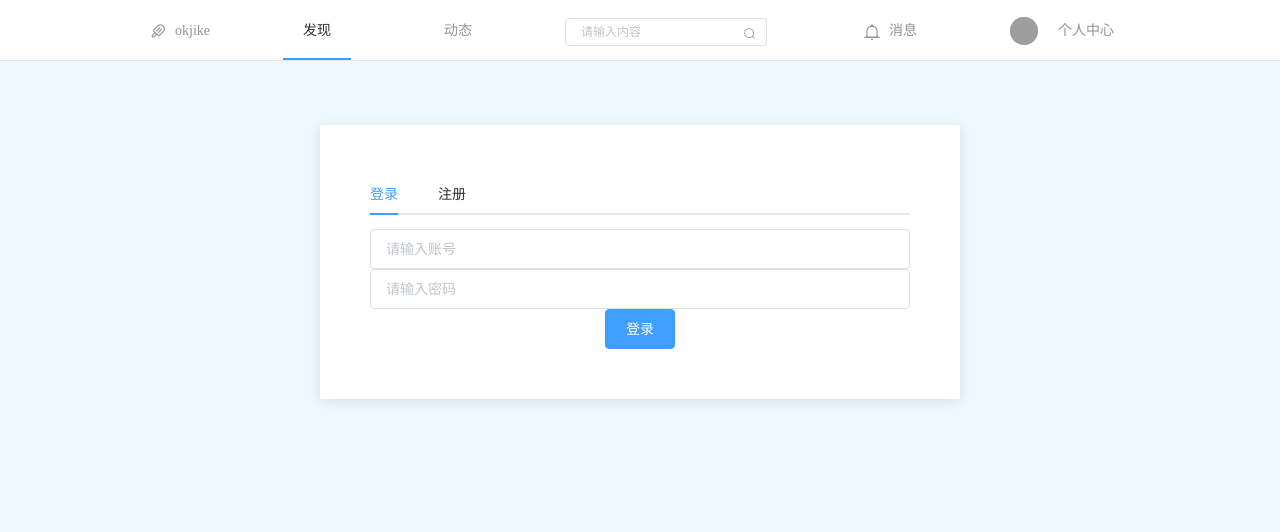
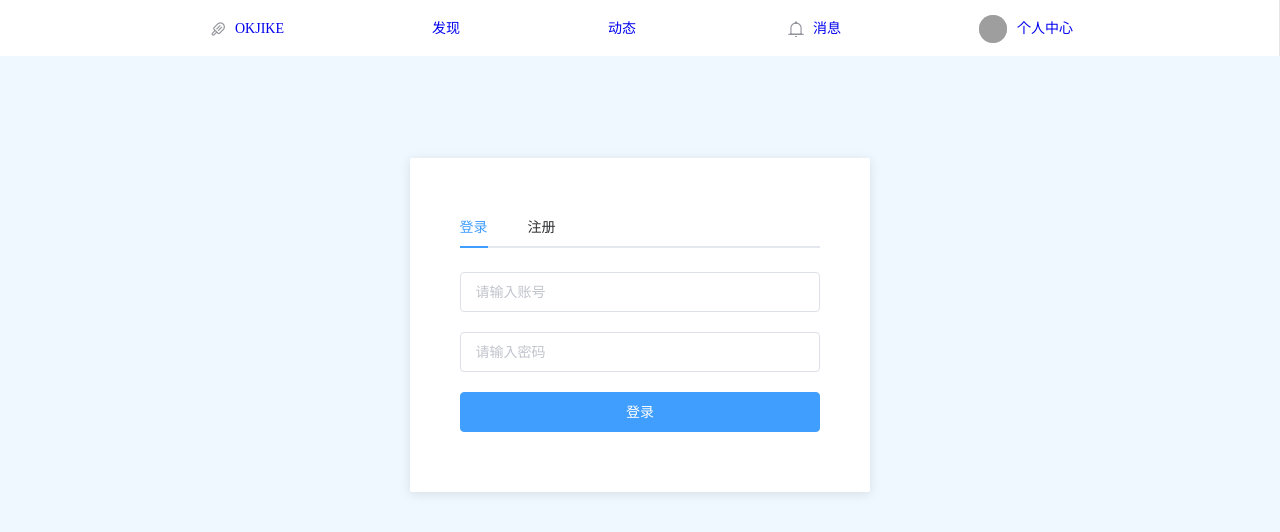
Before and after one commit to celeste199909/okjike, a Vue app: page /login in a window 1280 px wide. Shown: the top 532 px of the page. Built offline with nearby package versions, Linux system fonts and the light colour scheme; grey boxes are pictures that could not be loaded.

Commit message:
add backend

```diff
--- a/package.json
+++ b/package.json
@@ -8,6 +8,7 @@
     "lint": "vue-cli-service lint"
   },
   "dependencies": {
+    "axios": "^0.20.0",
     "core-js": "^3.6.5",
     "element-ui": "^2.13.2",
     "vue": "^2.6.11",
--- a/src/components/Carousel.vue
+++ b/src/components/Carousel.vue
@@ -1,7 +1,8 @@
 <template>
     <el-carousel :interval="4000" type="card" height="200px">
       <el-carousel-item v-for="item in 6" :key="item">
-        <h3 class="medium">{{ item }}</h3>
+        <!-- <h3 class="medium">{{ item }}</h3> -->
+        <img src="https://dss3.bdstatic.com/70cFv8Sh_Q1YnxGkpoWK1HF6hhy/it/u=2534506313,1688529724&fm=26&gp=0.jpg" alt="">
       </el-carousel-item>
     </el-carousel>
 </template>
@@ -11,6 +12,9 @@ export default {};
 </script>
 
 <style scoped>
+img{
+  width: 1000px;
+}
 .el-carousel{
     margin-top: 10px;
 }
--- a/src/components/Nav.vue
+++ b/src/components/Nav.vue
@@ -2,14 +2,13 @@
   <el-menu
     :default-active="activeIndex"
     class="el-menu-demo"
-    mode="horizontal"
+    mode="vertical"
   >
     <el-menu-item index="1">
-      <!-- <img class="logo" alt="Vue logo" src="../assets/logo.png"> -->
-      <div>
+      <router-link class="a" to="/discovery">
         <i class="el-icon-ice-cream-round"></i>
-        <span>okjike</span>
-      </div>
+        <span>OKJIKE</span>
+      </router-link>
     </el-menu-item>
     <el-menu-item index="2">
       <router-link class="a" to="/discovery">发现</router-link>
@@ -18,11 +17,11 @@
       <router-link class="a" to="/trends">动态</router-link>
     </el-menu-item>
     <el-menu-item index="4">
-      <el-input size="mini" placeholder="请输入内容" suffix-icon="el-icon-search"></el-input>
-    </el-menu-item>
-    <el-menu-item index="5">
       <div>
-        <router-link class="a" to="/message"> <i class="el-icon-bell"></i>消息</router-link>
+        <router-link class="a" to="/message">
+          <i class="el-icon-bell"></i>
+          <span >消息</span>
+        </router-link>
       </div>
     </el-menu-item>
     <el-menu-item index="6">
@@ -49,19 +48,18 @@ export default {
   display: flex;
   justify-content:space-evenly;
 }
-.logo {
-  width: 40px;
-  height: 40px;
-}
 .el-menu-item{
   padding: 0;
 }
 .a{
   display: inline-block;
-  padding: 0 20px;
+  padding: 0 30px 0 10px;
 }
 a{
   text-decoration: none;
+}
+a:active{
+  color: blue;
 }
 .el-input__inner{
   width: 700px;
--- a/src/main.js
+++ b/src/main.js
@@ -6,6 +6,10 @@ import router from './router/router'
 // 引入
 import ElementUI from 'element-ui';
 import 'element-ui/lib/theme-chalk/index.css';
+
+import axios from "axios"
+axios.defaults.baseURL = 'http://localhost:8080';
+Vue.prototype.axios = axios
 
 
 // 使用
--- a/src/views/LoginRegister.vue
+++ b/src/views/LoginRegister.vue
@@ -1,105 +1,91 @@
 <template>
   <div id="block">
     <el-tabs v-model="activeName">
-    <el-tab-pane label="登录" name="first">
-        <el-form
-      :model="ruleForm"
-      status-icon
-      :rules="rules"
-      ref="ruleForm"
-      label-width="100px"
-      class="demo-ruleForm"
+      <el-tab-pane label="登录" name="login">
+        <el-form label-width="100px">
+          <el-input
+            type="text"
+            placeholder="请输入账号"
+            v-model="username"
+          ></el-input>
+          <el-input
+            type="password"
+            placeholder="请输入密码"
+            v-model="password"
+          ></el-input>
+          <el-button type="primary" @click="submitForm('login')"
+            >登录</el-button
           >
-        <el-input type="text" v-model="ruleForm.pass" autocomplete="off" placeholder="请输入账号"></el-input>
-        <el-input type="password" v-model="ruleForm.checkPass" autocomplete="off" placeholder="请输入密码"></el-input>
-        <el-button type="primary" @click="submitForm('ruleForm')">登录</el-button>
         </el-form>
       </el-tab-pane>
       <!--  -->
-    <el-tab-pane label="注册" name="second">
-        <el-form
-      :model="ruleForm"
-      status-icon
-      :rules="rules"
-      ref="ruleForm"
-      label-width="100px"
-      class="demo-ruleForm"
+      <el-tab-pane label="注册" name="register">
+        <el-form label-width="100px">
+          <el-input
+            type="text"
+            placeholder="请输入账号"
+            v-model="username"
+          ></el-input>
+          <el-input
+            type="password"
+            placeholder="请输入密码"
+            v-model="password"
+          ></el-input>
+          <el-input
+            type="password"
+            placeholder="请确认密码"
+            v-model="rePassword"
+          ></el-input>
+          <el-button type="primary" @click="submitForm('register')"
+            >注册</el-button
           >
-        <el-input type="text" v-model="ruleForm.pass" autocomplete="off" placeholder="请输入账号"></el-input>
-        <el-input type="password" v-model="ruleForm.checkPass" autocomplete="off" placeholder="请输入密码"></el-input>
-        <el-input type="password" v-model="ruleForm.checkPass" autocomplete="off" placeholder="请确认密码"></el-input>
-        <el-button type="primary" @click="submitForm('ruleForm')">注册</el-button>
         </el-form>
       </el-tab-pane>
     </el-tabs>
-
-
   </div>
 </template>
 
 <script>
 export default {
   data() {
-    var checkAge = (rule, value, callback) => {
-      if (!value) {
-        return callback(new Error("年龄不能为空"));
-      }
-      setTimeout(() => {
-        if (!Number.isInteger(value)) {
-          callback(new Error("请输入数字值"));
-        } else {
-          if (value < 18) {
-            callback(new Error("必须年满18岁"));
-          } else {
-            callback();
-          }
-        }
-      }, 1000);
-    };
-    var validatePass = (rule, value, callback) => {
-      if (value === "") {
-        callback(new Error("请输入密码"));
-      } else {
-        if (this.ruleForm.checkPass !== "") {
-          this.$refs.ruleForm.validateField("checkPass");
-        }
-        callback();
-      }
-    };
-    var validatePass2 = (rule, value, callback) => {
-      if (value === "") {
-        callback(new Error("请再次输入密码"));
-      } else if (value !== this.ruleForm.pass) {
-        callback(new Error("两次输入密码不一致!"));
-      } else {
-        callback();
-      }
-    };
     return {
-      activeName:"first",
-      ruleForm: {
-        pass: "",
-        checkPass: "",
-        age: "",
-      },
-      rules: {
-        pass: [{ validator: validatePass, trigger: "blur" }],
-        checkPass: [{ validator: validatePass2, trigger: "blur" }],
-        age: [{ validator: checkAge, trigger: "blur" }],
-      },
+      activeName: "login",
+      username: "",
+      password: "",
+      rePassword: "",
     };
   },
   methods: {
     submitForm(formName) {
-      this.$refs[formName].validate((valid) => {
-        if (valid) {
-          alert("submit!");
-        } else {
-          console.log("error submit!!");
-          return false;
-        }
+      if (formName === "register") {
+        this.axios
+          .post("/api/register", {
+            username: this.username,
+            password: this.password,
+          })
+          .then(() => {
+            console.log("reigster success");
+          })
+          .catch((e) => {
+            console.log(e);
           });
       }
+
+      if(formName === "login"){
+        this.axios
+          .post("/api/login", {
+            username: this.username,
+            password: this.password,
+          })
+          .then(() => {
+            console.log("login success");
+            this.$router.push("/discovery")
+          })
+          .catch((e) => {
+            console.log(e);
+          });
+      }
+    },
   },
 };
 </script>
@@ -107,11 +93,18 @@ export default {
 <style scoped>
 #block {
   background-color: white;
-  margin: 5% 25%;
+  margin: 8% 32%;
   padding: 50px;
   border-radius: 2px;
   box-shadow: 0 2px 12px 0 rgba(0, 0, 0, 0.1);
   text-align: center;
   color: skyblue;
 }
+.el-input {
+  margin: 10px 0;
+}
+.el-button {
+  margin: 10px 0;
+  width: 100%;
+}
 </style>
--- a/vue.config.js
+++ b/vue.config.js
@@ -1,5 +1,14 @@
 module.exports = {
+  publicPath: '/',
     devServer: {
-    //   proxy: 'http://localhost:8000'
+      proxy: {
+        '/api': {  // http://localhost:8081/api/banner
+            target: 'http://localhost:9000',  // http://127.0.0.1:7001/banner
+            changeOrigin: true,
+            pathRewrite: {
+              '^/api': ''
+            }
+        }
     }
   }
+}
```
Also changed, not shown: api/main.js (added, +31 -0 lines), api/package.json (added, +16 -0 lines), 2 other files (tests, documents, lock files or other folders). Lines whose indentation alone changed are shown as unchanged.
